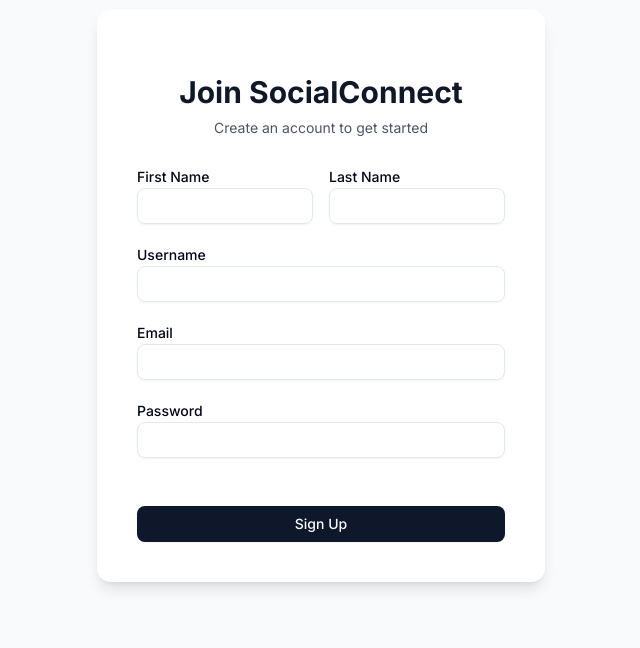
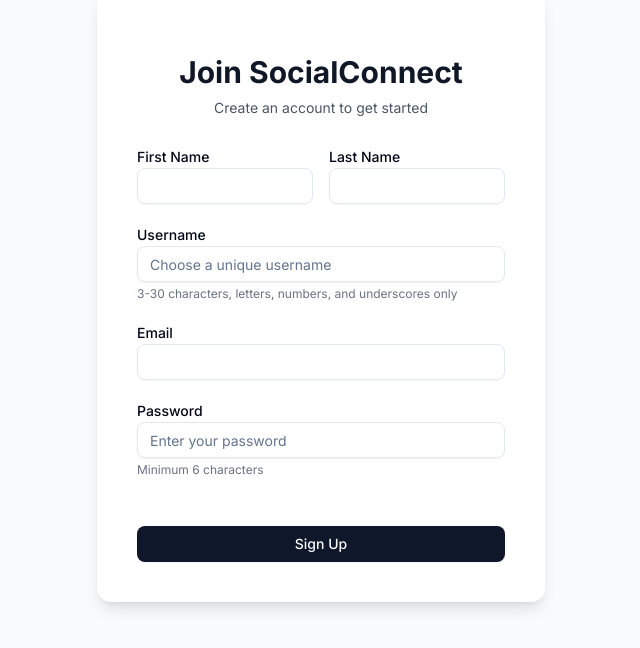
Before and after one commit to Chakraborty-Sayantan/Social-Connect, a Next.js app: page /register in a window 1280 px wide. Shown: the part 104-752 px from the top of the page, without its empty margins (319-959 px from the left). Built offline with nearby package versions, Linux system fonts and the light colour scheme; no server answers.

Commit message:
Fixed Sign Up & Login - Via Username

```diff
--- a/src/components/auth/AuthForm.tsx
+++ b/src/components/auth/AuthForm.tsx
@@ -7,6 +7,7 @@ import { Button } from '@/components/ui/button';
 import { Input } from '@/components/ui/input';
 import { Label } from '@/components/ui/label';
 import { toast } from "sonner";
+import Link from 'next/link';
 
 interface AuthFormProps {
   mode: 'login' | 'register';
@@ -33,7 +34,21 @@ export default function AuthForm({ mode }: AuthFormProps) {
     event.preventDefault();
     setLoading(true);
 
+    try {
       if (mode === 'register') {
+        // Check if username already exists before registering
+        const { data: existingProfile } = await supabase
+          .from('profiles')
+          .select('username')
+          .eq('username', username)
+          .maybeSingle();
+
+        if (existingProfile) {
+          toast.error('Username already taken. Please choose a different username.');
+          setLoading(false);
+          return;
+        }
+
         const { error } = await supabase.auth.signUp({
           email,
           password,
@@ -51,10 +66,10 @@ export default function AuthForm({ mode }: AuthFormProps) {
           toast.error(error.message);
         } else {
           toast.success("Registration successful! Please check your email to confirm.");
+          router.push('/login');
         }
 
       } else { // Login mode
-      try {
         const response = await fetch('/api/auth/login', {
           method: 'POST',
           headers: { 'Content-Type': 'application/json' },
@@ -67,22 +82,19 @@ export default function AuthForm({ mode }: AuthFormProps) {
           throw new Error(result.error || 'An unknown error occurred.');
         }
 
+        toast.success('Welcome back!');
         router.push('/feed');
-        router.refresh(); // Important to re-fetch server data
-
+        router.refresh();
+      }
     } catch (error: unknown) {
       if (error instanceof Error) {
-          if (error.message.includes("Invalid login credentials")) {
-            toast.error("Invalid login. You may need to register first.");
-          } else {
         toast.error(error.message);
-          }
       } else {
         toast.error("An unknown error occurred.");
       }
+    } finally {
+      setLoading(false);
     }
-    }
-    setLoading(false);
   };
 
   return (
@@ -92,37 +104,102 @@ export default function AuthForm({ mode }: AuthFormProps) {
           <div className="grid grid-cols-2 gap-4">
             <div>
               <Label htmlFor="firstName">First Name</Label>
-              <Input id="firstName" type="text" value={firstName} onChange={(e) => setFirstName(e.target.value)} required className='mt-1' />
+              <Input
+                id="firstName"
+                type="text"
+                value={firstName}
+                onChange={(e) => setFirstName(e.target.value)}
+                required
+                className='mt-1'
+              />
             </div>
             <div>
               <Label htmlFor="lastName">Last Name</Label>
-              <Input id="lastName" type="text" value={lastName} onChange={(e) => setLastName(e.target.value)} required className='mt-1' />
+              <Input
+                id="lastName"
+                type="text"
+                value={lastName}
+                onChange={(e) => setLastName(e.target.value)}
+                required
+                className='mt-1'
+              />
             </div>
           </div>
           <div>
             <Label htmlFor="username">Username</Label>
-            <Input id="username" type="text" value={username} onChange={(e) => setUsername(e.target.value)} required className='mt-1'/>
+            <Input
+              id="username"
+              type="text"
+              value={username}
+              onChange={(e) => setUsername(e.target.value.toLowerCase().replace(/[^a-z0-9_]/g, ''))}
+              placeholder="Choose a unique username"
+              required
+              className='mt-1'
+              minLength={3}
+              maxLength={30}
+            />
+            <p className="text-xs text-gray-500 mt-1">
+              3-30 characters, letters, numbers, and underscores only
+            </p>
           </div>
            <div>
             <Label htmlFor="email">Email</Label>
-            <Input id="email" type="email" value={email} onChange={(e) => setEmail(e.target.value)} required className='mt-1'/>
+            <Input
+              id="email"
+              type="email"
+              value={email}
+              onChange={(e) => setEmail(e.target.value)}
+              required
+              className='mt-1'
+            />
           </div>
         </>
       ) : (
         <div>
           <Label htmlFor="identifier">Email or Username</Label>
-          <Input id="identifier" type="text" value={identifier} onChange={(e) => setIdentifier(e.target.value)} required className='mt-1'/>
+          <Input
+            id="identifier"
+            type="text"
+            value={identifier}
+            onChange={(e) => setIdentifier(e.target.value)}
+            placeholder="Enter your email or username"
+            required
+            className='mt-1'
+          />
         </div>
       )}
 
       <div>
         <Label htmlFor="password">Password</Label>
-        <Input id="password" type="password" value={password} onChange={(e) => setPassword(e.target.value)} required className='mt-1'/>
+        <Input
+          id="password"
+          type="password"
+          value={password}
+          onChange={(e) => setPassword(e.target.value)}
+          placeholder="Enter your password"
+          required
+          className='mt-1'
+          minLength={6}
+        />
+        {mode === 'register' && (
+          <p className="text-xs text-gray-500 mt-1">
+            Minimum 6 characters
+          </p>
+        )}
       </div>
 
       <Button type="submit" disabled={loading} className="w-full !mt-6">
         {loading ? 'Processing...' : (mode === 'login' ? 'Sign In' : 'Sign Up')}
       </Button>
+
+     {/*  {mode === 'login' && (
+        <p className="text-center text-sm text-gray-600 mt-4">
+          Don&apos;t have an account?{' '}
+          <Button variant="link" className="p-0 h-auto font-medium text-indigo-600 hover:text-indigo-500" asChild>
+            <Link href="/register">Sign up here</Link>
+          </Button>
+        </p>
+      )} */}
     </form>
   );
 }
```
Lines whose indentation alone changed are shown as unchanged.
